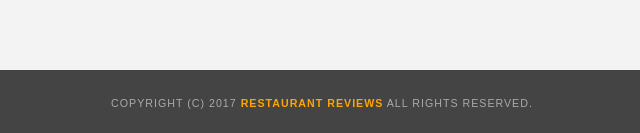
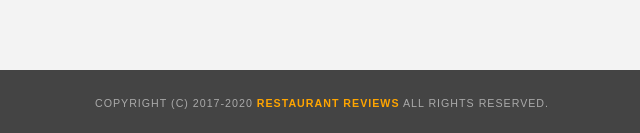
Before and after one commit to noufeak/FEND-restaurants-review, a plain HTML site: page index.html in a window 1280 px wide. Shown: the part 2400-2533 px from the top of the page, 318-958 px from the left. Drawn offline with nearby package versions, Linux system fonts and the light colour scheme.

Commit message:
feat: add automatically updating copyright year snippet

```diff
--- a/index.html
+++ b/index.html
@@ -40,7 +40,7 @@
 
 
   <footer id="footer">
-    Copyright (c) 2017 <a href="/"><strong>Restaurant Reviews</strong></a> All Rights Reserved.
+    Copyright (c) 2017-<script> document.write(new Date().getFullYear())</script> <a href="/"><strong>Restaurant Reviews</strong></a> All Rights Reserved.
   </footer>
 
 </body>
```
Also changed, not shown: restaurant.html (+1 -1 lines).
